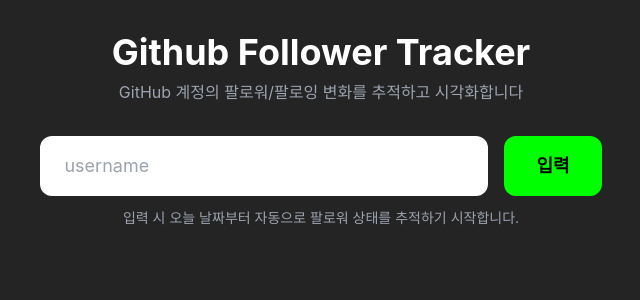
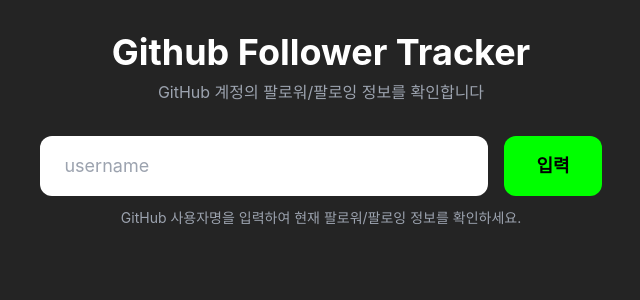
Before and after one commit to jjweidon/github-follower-tracker, a Next.js app: page / in a window 1280 px wide. Shown: the top 300 px of the page, without its empty margins (319-959 px from the left). Built offline with nearby package versions, Linux system fonts and the light colour scheme.

Commit message:
refactor: 히스토리 영역 및 데이터베이스 접근 제거

```diff
--- a/app/components/SearchBar.tsx
+++ b/app/components/SearchBar.tsx
@@ -1,14 +1,22 @@
 'use client';
 
-import { useState, FormEvent } from 'react';
+import { useState, FormEvent, useEffect } from 'react';
 
 interface SearchBarProps {
   onSearch: (username: string) => void;
   loading: boolean;
+  initialUsername?: string;
 }
 
-export default function SearchBar({ onSearch, loading }: SearchBarProps) {
-  const [username, setUsername] = useState('');
+export default function SearchBar({ onSearch, loading, initialUsername = '' }: SearchBarProps) {
+  const [username, setUsername] = useState(initialUsername);
+
+  // initialUsername이 변경되면 input 값도 업데이트
+  useEffect(() => {
+    if (initialUsername) {
+      setUsername(initialUsername);
+    }
+  }, [initialUsername]);
 
   const handleSubmit = (e: FormEvent) => {
     e.preventDefault();
@@ -37,7 +45,7 @@
         </button>
       </form>
       <p className="text-center text-gray-400 text-sm mt-3">
-        입력 시 오늘 날짜부터 자동으로 팔로워 상태를 추적하기 시작합니다.
+        GitHub 사용자명을 입력하여 현재 팔로워/팔로잉 정보를 확인하세요.
       </p>
     </div>
   );
--- a/app/page.tsx
+++ b/app/page.tsx
@@ -1,48 +1,116 @@
 'use client';
 
-import { useState } from 'react';
+import { useState, useEffect } from 'react';
 import SearchBar from './components/SearchBar';
-import ChartSection from './components/ChartSection';
+// import ChartSection from './components/ChartSection'; // 히스토리 기능 비활성화
+// import Modal from './components/Modal'; // 히스토리 기능 비활성화
 import FollowerList from './components/FollowerList';
-import Modal from './components/Modal';
-import { TrackedUser, HistoryRecord } from '@/types';
+import { GithubUser } from '@/types';
+import { useUserStore } from '@/store/useUserStore';
+
+interface UserData {
+  currentFollowers: GithubUser[];
+  currentFollowing: GithubUser[];
+}
 
 export default function Home() {
-  const [userData, setUserData] = useState<TrackedUser | null>(null);
+  const { username, setUsername } = useUserStore();
+  const [userData, setUserData] = useState<UserData | null>(null);
   const [loading, setLoading] = useState(false);
-  const [selectedHistory, setSelectedHistory] = useState<HistoryRecord | null>(null);
-  const [isModalOpen, setIsModalOpen] = useState(false);
+  // const [selectedHistory, setSelectedHistory] = useState<HistoryRecord | null>(null); // 히스토리 기능 비활성화
+  // const [isModalOpen, setIsModalOpen] = useState(false); // 히스토리 기능 비활성화
+
+  // 초기 로드시 저장된 username이 있으면 자동으로 검색
+  useEffect(() => {
+    if (username && !userData) {
+      handleSearch(username);
+    }
+  }, []); // 빈 배열로 마운트시 한 번만 실행
 
   const handleSearch = async (username: string) => {
     setLoading(true);
     try {
-      const response = await fetch('/api/tracker/track', {
-        method: 'POST',
-        headers: {
-          'Content-Type': 'application/json',
-        },
-        body: JSON.stringify({ username }),
-      });
+      // GitHub API를 직접 호출하여 기본 목록 가져오기
+      const [followersRes, followingRes] = await Promise.all([
+        fetch(`https://api.github.com/users/${username}/followers?per_page=100`),
+        fetch(`https://api.github.com/users/${username}/following?per_page=100`)
+      ]);
 
-      const data = await response.json();
+      if (!followersRes.ok || !followingRes.ok) {
+        throw new Error('GitHub 사용자를 찾을 수 없습니다.');
+      }
 
-      if (response.ok) {
-        setUserData(data.user);
-      } else {
-        alert(data.error || '오류가 발생했습니다.');
-      }
+      const followersBasic = await followersRes.json();
+      const followingBasic = await followingRes.json();
+
+      // 각 user의 상세 정보 (name 포함)를 가져오기
+      const getDetailedUser = async (user: any): Promise<GithubUser> => {
+        try {
+          const response = await fetch(`https://api.github.com/users/${user.login}`);
+          if (response.ok) {
+            const data = await response.json();
+            return {
+              login: data.login,
+              id: data.id,
+              avatar_url: data.avatar_url,
+              name: data.name,
+            };
+          }
+        } catch (error) {
+          console.error(`Failed to fetch user details for ${user.login}:`, error);
+        }
+        // 실패 시 기본 정보 반환
+        return {
+          login: user.login,
+          id: user.id,
+          avatar_url: user.avatar_url,
+          name: null,
+        };
+      };
+
+      // 모든 user의 상세 정보를 병렬로 가져오기
+      const [followers, following] = await Promise.all([
+        Promise.all(followersBasic.map(getDetailedUser)),
+        Promise.all(followingBasic.map(getDetailedUser)),
+      ]);
+
+      const userData: UserData = {
+        currentFollowers: followers,
+        currentFollowing: following,
+      };
+
+      setUsername(username); // username을 store에 저장
+      setUserData(userData);
+
+      // MongoDB API 호출 비활성화
+      // const response = await fetch('/api/tracker/track', {
+      //   method: 'POST',
+      //   headers: {
+      //     'Content-Type': 'application/json',
+      //   },
+      //   body: JSON.stringify({ username }),
+      // });
+
+      // const data = await response.json();
+
+      // if (response.ok) {
+      //   setUsername(username); // username을 store에 저장
+      //   setUserData(data.user); // userData를 store에 저장
+      // } else {
+      //   alert(data.error || '오류가 발생했습니다.');
+      // }
     } catch (error) {
       console.error('검색 실패:', error);
-      alert('서버와 연결할 수 없습니다.');
+      alert('GitHub 사용자를 찾을 수 없거나 서버와 연결할 수 없습니다.');
     } finally {
       setLoading(false);
     }
   };
 
-  const handleChartClick = (history: HistoryRecord) => {
-    setSelectedHistory(history);
-    setIsModalOpen(true);
-  };
+  // const handleChartClick = (history: HistoryRecord) => { // 히스토리 기능 비활성화
+  //   setSelectedHistory(history);
+  //   setIsModalOpen(true);
+  // };
 
   return (
     <main className="min-h-screen bg-background p-8">
@@ -51,10 +119,14 @@
           Github Follower Tracker
         </h1>
         <p className="text-center text-gray-400 mb-8">
-          GitHub 계정의 팔로워/팔로잉 변화를 추적하고 시각화합니다
+          GitHub 계정의 팔로워/팔로잉 정보를 확인합니다
         </p>
 
-        <SearchBar onSearch={handleSearch} loading={loading} />
+        <SearchBar
+          onSearch={handleSearch}
+          loading={loading}
+          initialUsername={username || ''}
+        />
 
         {userData && (() => {
           // 나만 상대를 팔로우 (내가 팔로우하지만 상대는 나를 팔로우하지 않음)
@@ -69,10 +141,11 @@
 
           return (
             <>
-              <ChartSection
+              {/* 히스토리 차트 비활성화 */}
+              {/* <ChartSection
                 userData={userData}
                 onChartClick={handleChartClick}
-              />
+              /> */}
 
               <div className="grid grid-cols-1 md:grid-cols-2 gap-6 mt-8">
                 <FollowerList
@@ -103,12 +176,13 @@
           );
         })()}
 
-        {isModalOpen && selectedHistory && (
+        {/* 히스토리 모달 비활성화 */}
+        {/* {isModalOpen && selectedHistory && (
           <Modal
             history={selectedHistory}
             onClose={() => setIsModalOpen(false)}
           />
-        )}
+        )} */}
       </div>
     </main>
   );
--- /dev/null
+++ b/store/useUserStore.ts
@@ -0,0 +1,21 @@
+import { create } from 'zustand';
+import { persist } from 'zustand/middleware';
+
+interface UserStore {
+  username: string | null;
+  setUsername: (username: string) => void;
+  clearUser: () => void;
+}
+
+export const useUserStore = create<UserStore>()(
+  persist(
+    (set) => ({
+      username: null,
+      setUsername: (username: string) => set({ username }),
+      clearUser: () => set({ username: null }),
+    }),
+    {
+      name: 'github-tracker-storage',
+    }
+  )
+);
```
Also changed, not shown: package.json (+9 -8 lines).
